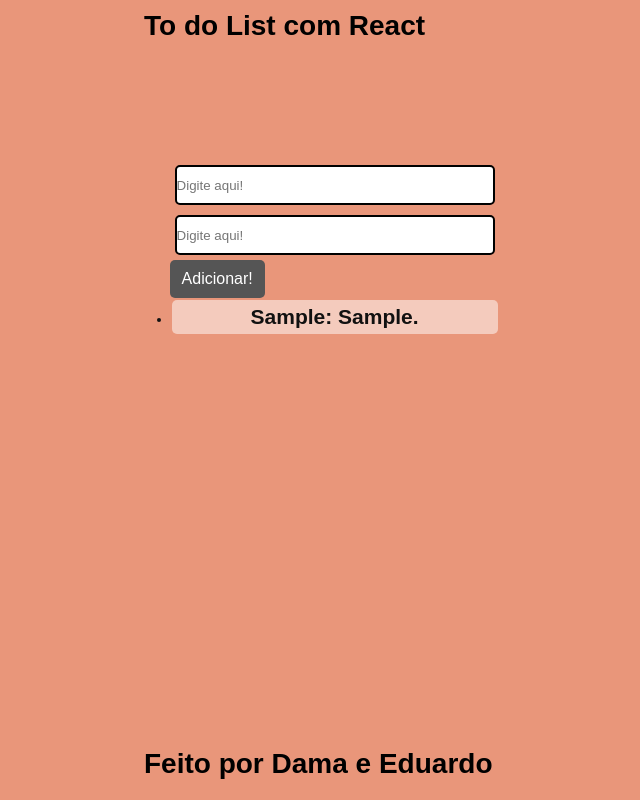
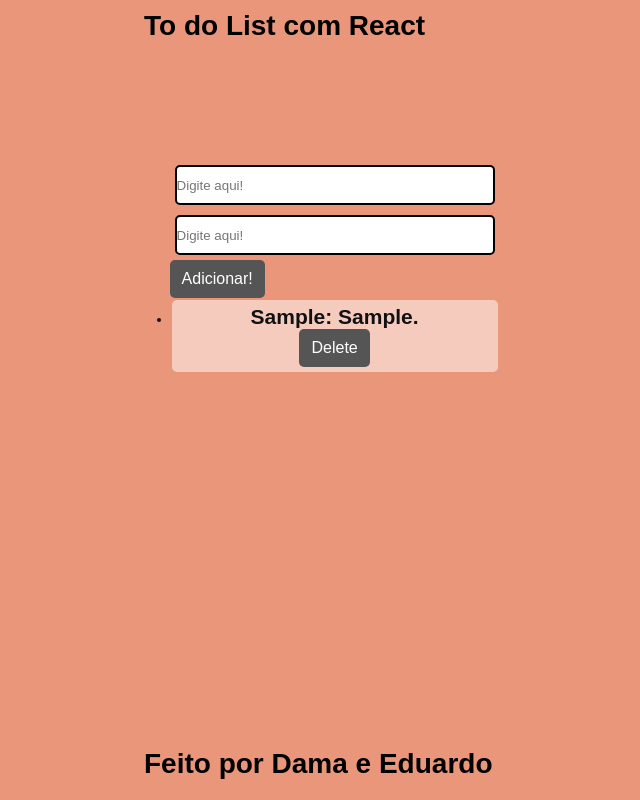
Before and after one commit to dudubisinella/ToDoList-React, a React app: page / in a window 1280 px wide. Both pictures are taken after typing "Sample", "Sample" into the empty fields and a click on the button "Adicionar!". Shown: the whole page, without its empty margins (368-1008 px from the left). Built offline with nearby package versions, Linux system fonts and the light colour scheme.

Commit message:
crashando a tela

```diff
--- a/src/components/Main.js
+++ b/src/components/Main.js
@@ -1,5 +1,5 @@
 import React, { useState } from "react";
-import Li from "./Li";
+// import Li from "./Li";
 
 function Main() {
   const [Lista, setLista] = useState([]);
@@ -13,6 +13,22 @@ function Main() {
     setnovaTarefa("");
     setOwner("");
     // console.log(Lista);
+  }
+
+  function Delete(id) {
+    // console.log(Lista.Id);
+    // //copy list
+    setLista(
+      ...Lista,
+      Lista.filter((lista) => lista.id !== id)
+    );
+    // setProjects(projects.filter((project) => project.id !== projectId));
+    // //filter out deleted object
+    // //remember that the list (each object) gets assigned a value and id when its added to list
+    // const updatedList = list.filter((item) => item.id !== id);
+
+    // //update state
+    // this.setState({ Lista: updatedList });
   }
 
   return (
@@ -44,11 +60,19 @@ function Main() {
 
         <ul>
           {Lista.map((eachLista) => (
-            <Li
-              id={eachLista.simpleId}
-              owner={eachLista.owner}
-              novaTarefa={eachLista.novaTarefa}
-            />
+            // <Li
+            //   id={eachLista.simpleId}
+            //   owner={eachLista.owner}
+            //   novaTarefa={eachLista.novaTarefa}
+            // />
+
+            <li key={eachLista.Id}>
+              <h2>
+                <b>{eachLista.owner}: </b>
+                {eachLista.novaTarefa}.
+              </h2>
+              <button onClick={() => Delete(Lista.id)}>Delete</button>
+            </li>
           ))}
         </ul>
       </main>
```
